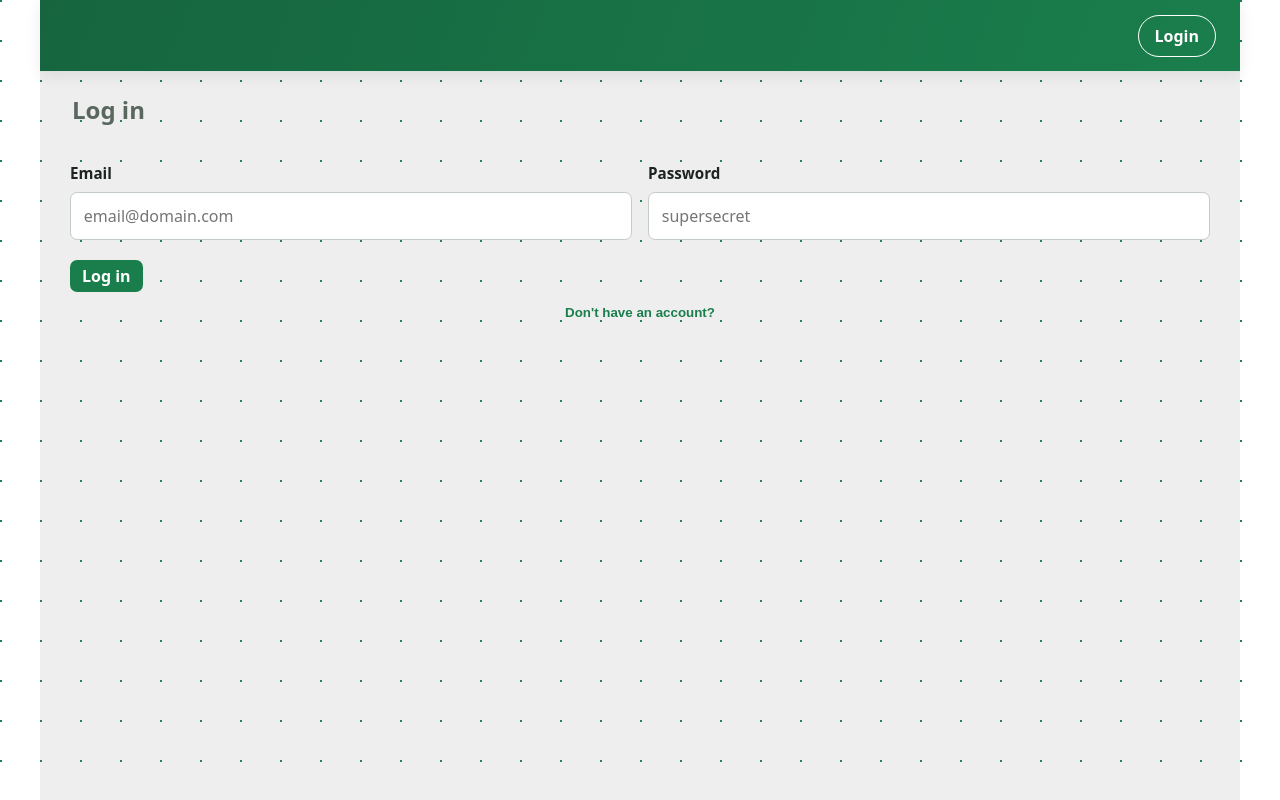
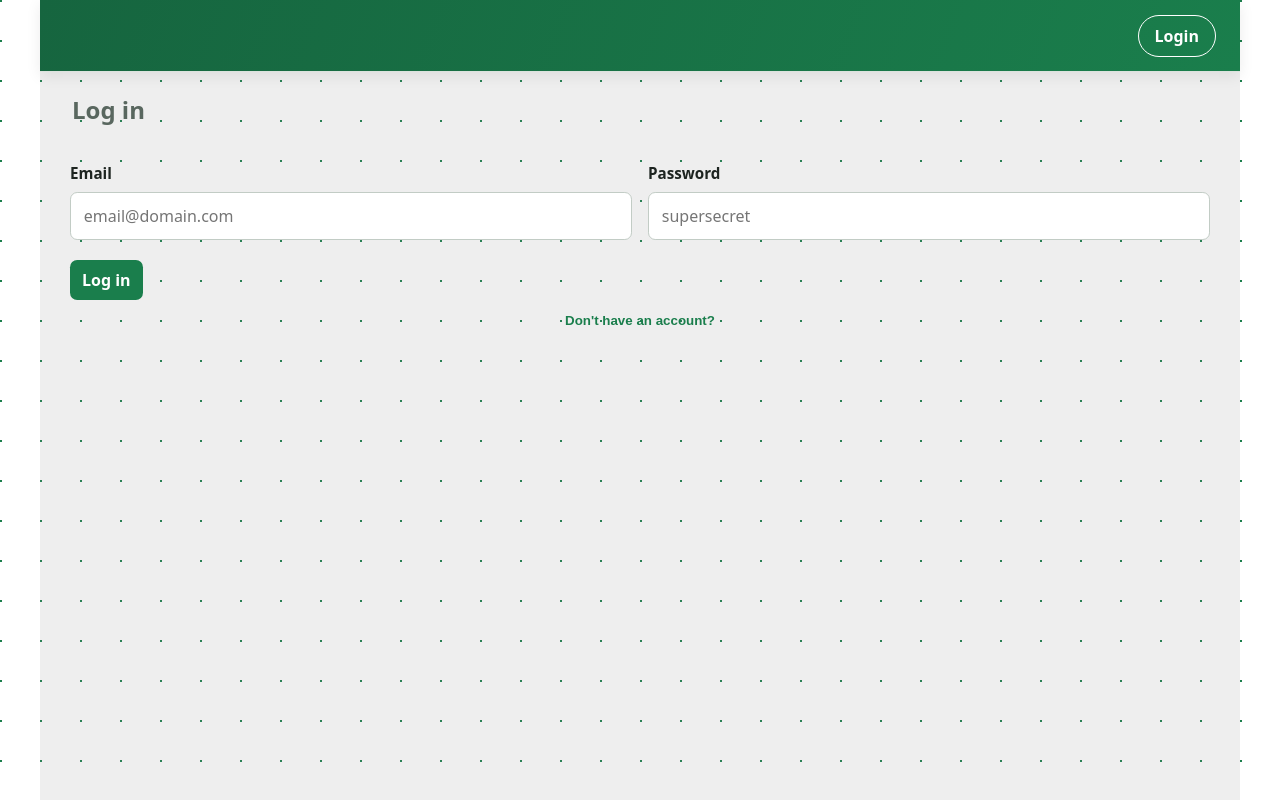
Before and after one commit to Nugget1368/hotel-booking-frontend, a React app: page /profile/login in a window 1280 px wide. Built offline with nearby package versions, Linux system fonts and the light colour scheme; the HTML template or start-up script is replaced by a standard one.

Commit message:
btn ppadding

```diff
--- a/src/styling/style.css
+++ b/src/styling/style.css
@@ -420,7 +420,7 @@
 
 .btn {
   cursor: pointer;
-  padding: 0.25rem 0.75rem;
+  padding: 0.5rem 0.75rem;
   border: 0;
   border-radius: 0.45rem;
   transition: color 0.2s;
--- a/src/styling/style.scss
+++ b/src/styling/style.scss
@@ -19,7 +19,7 @@
 
 .btn {
   cursor: pointer;
-  padding: 0.25rem 0.75rem;
+  padding: 0.5rem 0.75rem;
   border: 0;
   border-radius: 0.45rem;
   transition: color 0.2s;
```
Also changed, not shown: 1 other file (tests, documents, lock files or other folders).
